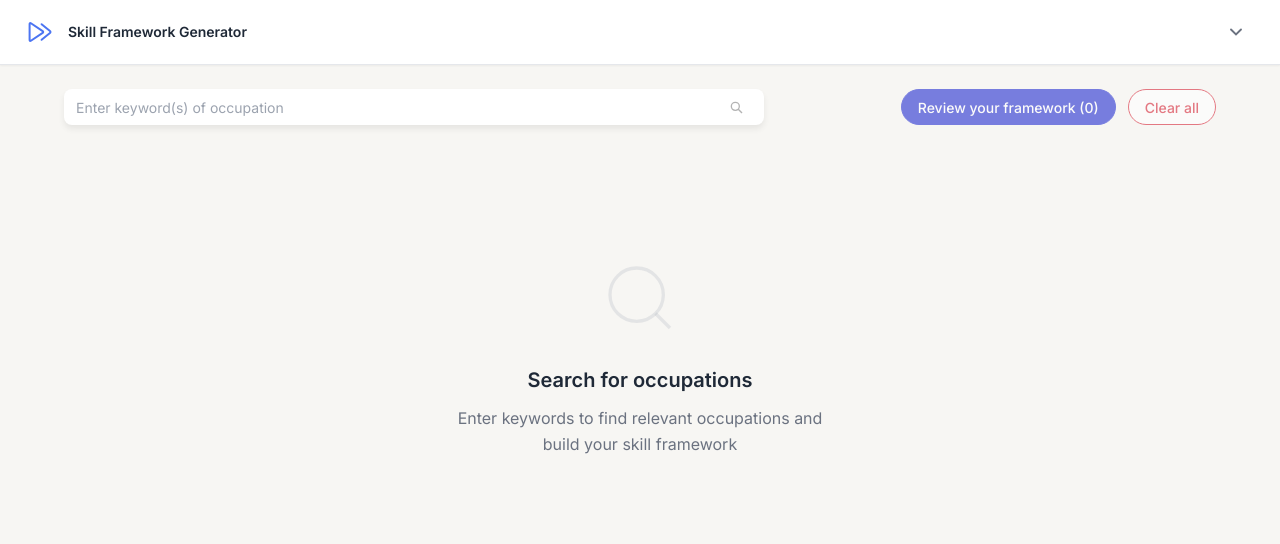
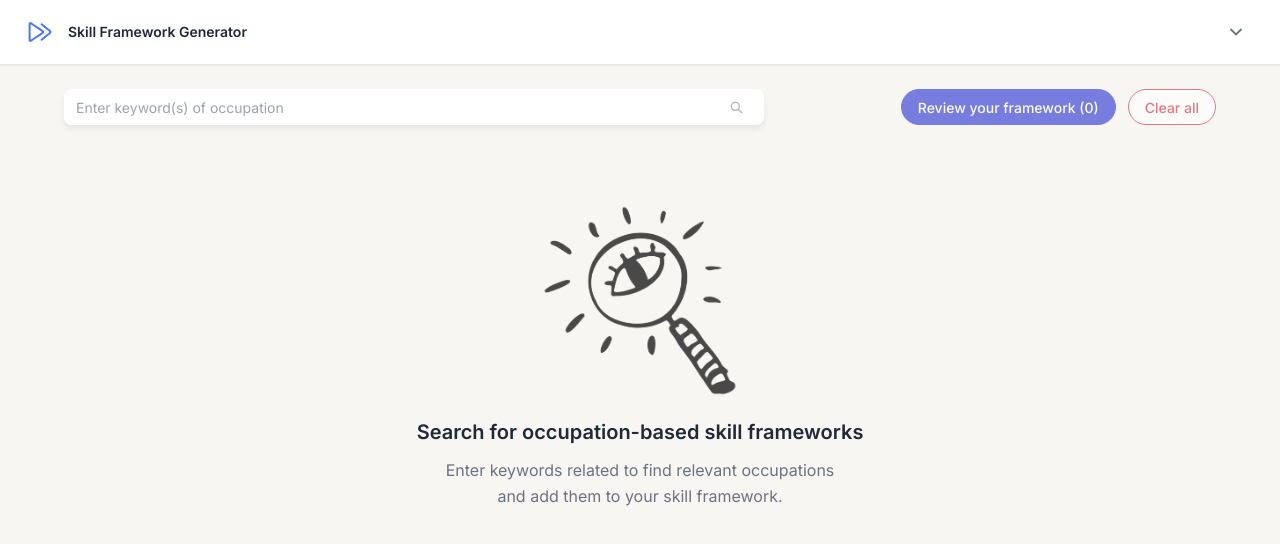
Before and after one commit to baba-yu/skill_framework_generator, a Vue app: page / in a window 1280 px wide. Shown: the top 544 px of the page. Built offline with nearby package versions, Linux system fonts and the light colour scheme.

Commit message:
chore: Added placeholder image.

```diff
--- a/src/components/search/OccupationList.vue
+++ b/src/components/search/OccupationList.vue
@@ -26,11 +26,7 @@
     <!-- 結果なし -->
     <div v-else-if="hasSearched" class="empty-state">
       <div class="empty-icon">
-          <svg width="64" height="64" viewBox="0 0 24 24" fill="none">
-            <circle cx="11" cy="11" r="8" stroke="currentColor" stroke-width="1"/>
-            <path d="m21 21-4.35-4.35" stroke="currentColor" stroke-width="1"/>
-            <circle cx="11" cy="11" r="3" stroke="currentColor" stroke-width="1"/>
-          </svg>
+        <img src="@/assets/eye_glass.png" alt="No results" width="256" height="256" />
       </div>
       <h3 class="empty-title">No results found</h3>
       <p class="empty-description">
@@ -41,14 +37,11 @@
     <!-- 初期状態 -->
     <div v-else class="initial-state">
       <div class="initial-icon">
-          <svg width="80" height="80" viewBox="0 0 24 24" fill="none">
-            <circle cx="11" cy="11" r="8" stroke="currentColor" stroke-width="1" opacity="0.3"/>
-            <path d="m21 21-4.35-4.35" stroke="currentColor" stroke-width="1" opacity="0.3"/>
-          </svg>
+        <img src="@/assets/eye_glass.png" alt="Search" width="256" height="256" />
       </div>
-        <h3 class="initial-title">Search for occupations</h3>
+      <h3 class="initial-title">Search for occupation-based skill frameworks</h3>
       <p class="initial-description">
-          Enter keywords to find relevant occupations and build your skill framework
+        Enter keywords related to find relevant occupations and add them to your skill framework.
       </p>
     </div>
   </div>
@@ -163,8 +156,14 @@
 .empty-icon,
 .initial-icon {
   margin-bottom: $space-6;
-    color: $color-text-muted;
+  display: flex;
+  justify-content: center;
+  align-items: center;
+
+  img {
     opacity: 0.7;
+    transition: opacity 0.3s ease;
+  }
 }
 
 .empty-title,
@@ -200,7 +199,7 @@
   .initial-icon {
     margin-bottom: $space-4;
 
-      svg {
+    img {
       width: 48px;
       height: 48px;
     }
```
Lines whose indentation alone changed are shown as unchanged.
